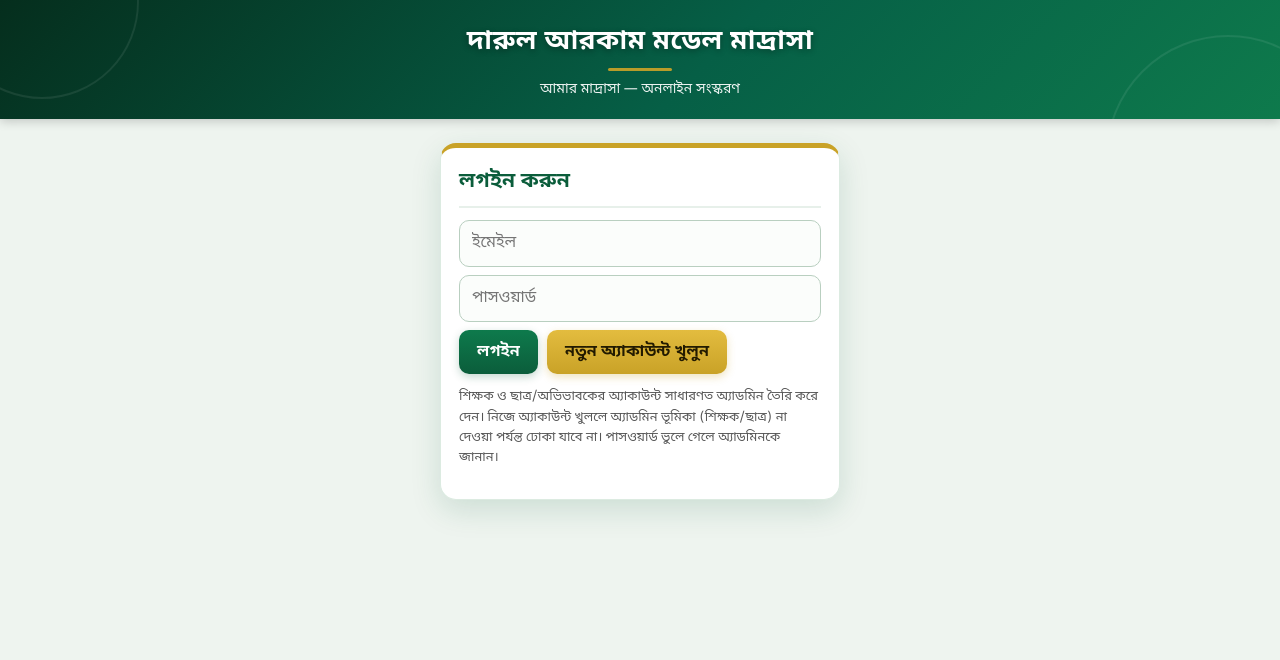
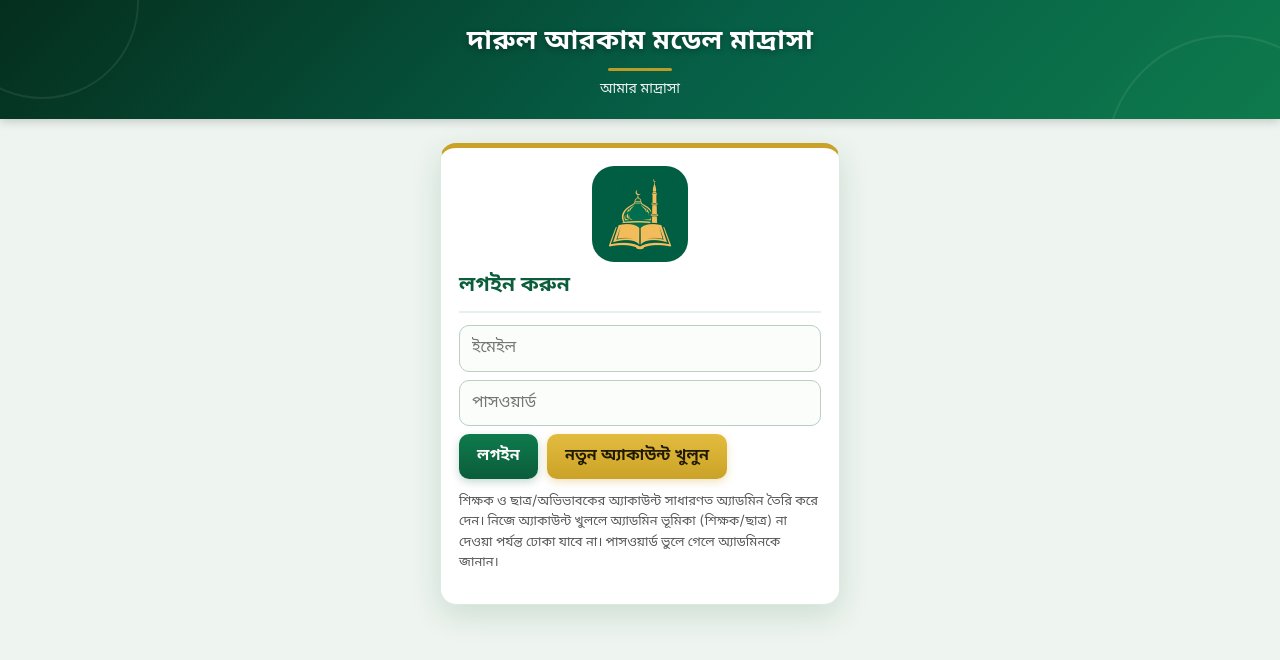
Before and after one commit to binamjad143/amar-madrasa, a plain HTML site: page index.html in a window 1280 px wide. Drawn offline with nearby package versions, Linux system fonts and the light colour scheme.

Commit message:
Add files via upload

```diff
--- a/index.html
+++ b/index.html
@@ -3,7 +3,8 @@
 <head>
 <meta charset="utf-8">
 <meta name="viewport" content="width=device-width, initial-scale=1">
-<title>আমার মাদ্রাসা — অনলাইন</title>
+<title>আমার মাদ্রাসা</title>
+<link rel="icon" type="image/png" href="logo.png">
 <script src="https://cdn.jsdelivr.net/npm/@supabase/supabase-js@2"></script>
 <link href="https://fonts.googleapis.com/css2?family=Noto+Sans+Bengali:wght@400;500;700;800&display=swap" rel="stylesheet">
 <style>
@@ -106,12 +107,13 @@
 <body>
 <header>
   <h1 id="instName">দারুল আরকাম মডেল মাদ্রাসা</h1>
-  <p>আমার মাদ্রাসা — অনলাইন সংস্করণ</p>
+  <p>আমার মাদ্রাসা</p>
 </header>
 
 <!-- লগইন -->
 <div id="loginView" class="hidden" style="max-width:420px;margin:24px auto;padding:0 10px">
   <div class="box">
+    <div style="text-align:center"><img src="logo.png" alt="আমার মাদ্রাসা" style="width:96px;height:96px;border-radius:22px"></div>
     <h2>লগইন করুন</h2>
     <div id="cfgWarn" class="msg err hidden">সার্ভারের সাথে সংযোগ সেট করা হয়নি (config.js-এ Project URL ও anon key বসাতে হবে)।</div>
     <div class="row"><input id="li_email" type="email" placeholder="ইমেইল" style="flex:1"></div>
```
Also changed, not shown: logo.png (added).
